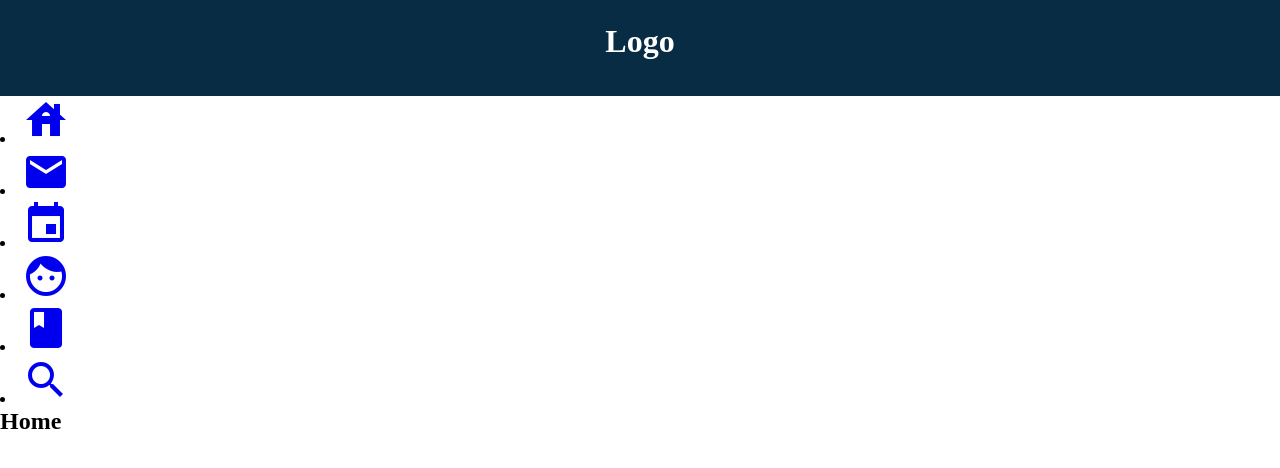
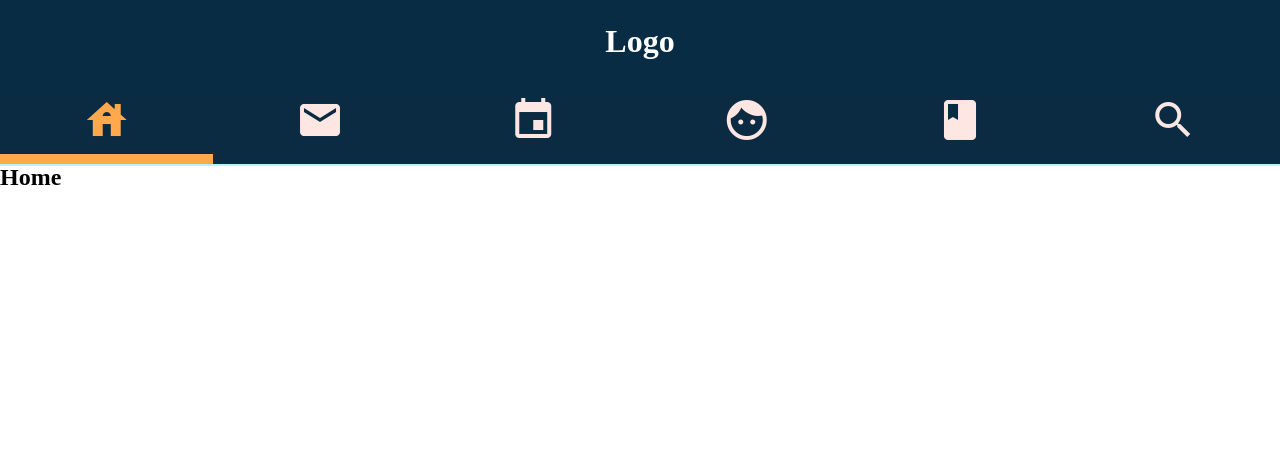
Before and after one commit to WSU-4110/Learning-Pods, a PHP site: page / in a window 1280 px wide. Shown: the top 468 px of the page. Run offline with PHP 8.4, Linux system fonts and the light colour scheme.

Commit message:
change class name and link hover color

```diff
--- a/src/index.html
+++ b/src/index.html
@@ -33,7 +33,7 @@
         </header>
 
         <!-- NAV BAR -->
-        <div class="navicons">
+        <div class="navbar">
                 <li><a href="index.html" class="active" alt="home"><i class="material-icons md-48">house</i></span></a></li>
                 <li><a href="messages.html" alt="messages"><i class="material-icons md-48">mail</i></span></a></li>
                 <li><a href="calendar.html" alt="calendar"><i class="material-icons md-48">insert_invitation</i></span></a></li>
--- a/src/learningPods.css
+++ b/src/learningPods.css
@@ -101,7 +101,7 @@ header {
 }
 
 .navbar li:hover a{
-  color: #FEE6E2;
+  color: #FFA94C;
 }
 
 .navbar li a.active {
```
